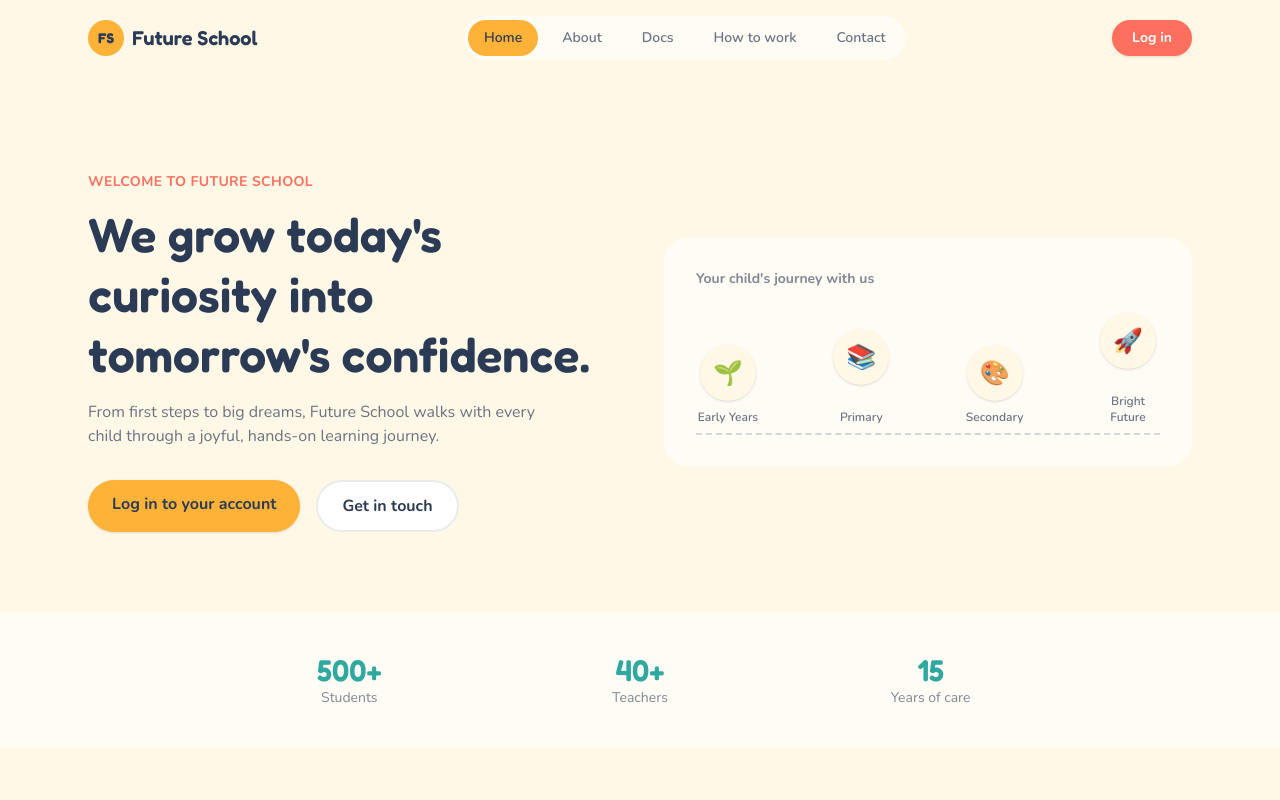
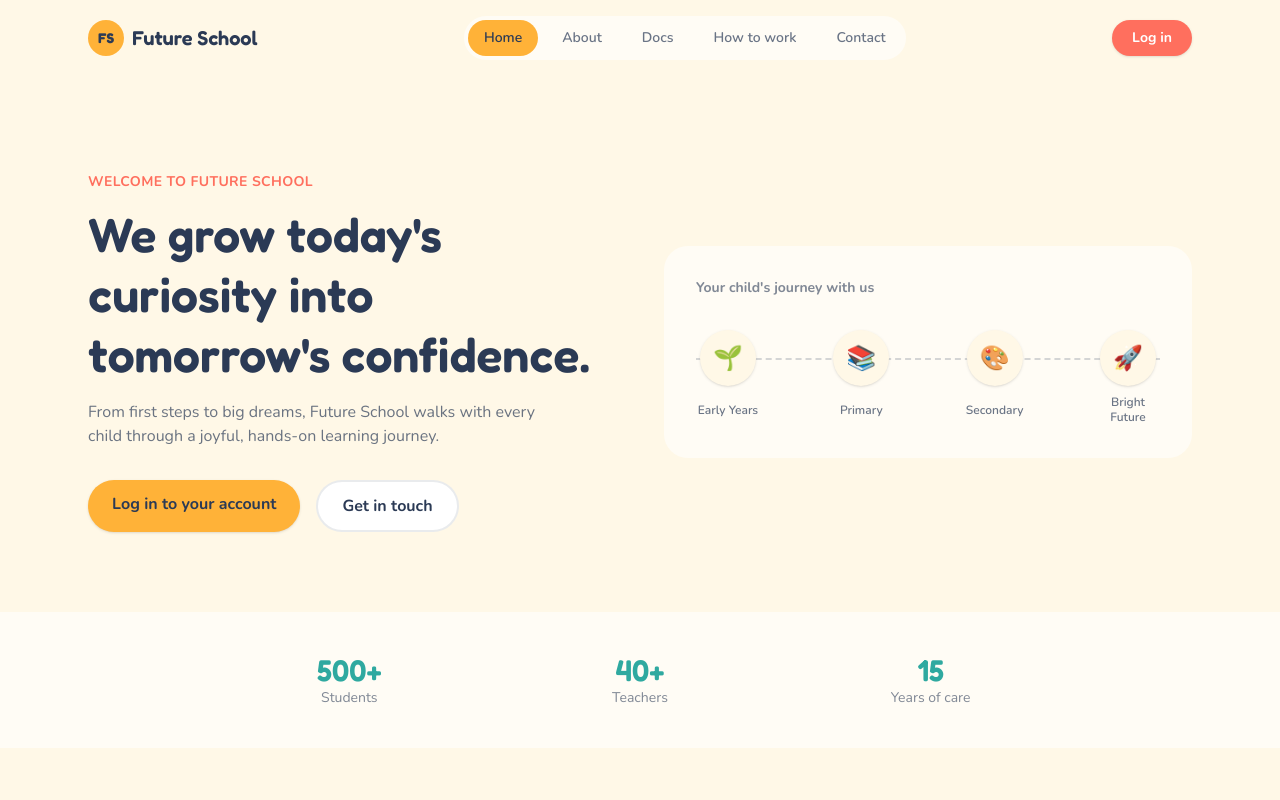
Before and after one commit to 3laaouda-tech/future-school, a React (Vite) app in the folder client/: page / in a window 1280 px wide. Shown: the top 800 px of the page. Built offline with nearby package versions, Linux system fonts and the light colour scheme; no server answers.

Commit message:
Fix student/parent dashboard querying old academic_year column

```diff
--- a/client/src/pages/public/Home.tsx
+++ b/client/src/pages/public/Home.tsx
@@ -66,26 +66,22 @@ export default function Home() {
 
           {/* Signature element: the learning journey path */}
           <div className="rounded-3xl bg-white/60 p-8">
-            <p className="mb-6 font-body text-sm font-bold text-ink/60">
+            <p className="mb-8 font-body text-sm font-bold text-ink/60">
               Your child's journey with us
             </p>
-            <div className="flex items-end justify-between">
-              {journeyStops.map((stop, i) => (
-                <div key={stop.label} className="flex flex-col items-center">
-                  <div
-                    className={`flex h-14 w-14 items-center justify-center rounded-full bg-sun-cream text-2xl shadow-sm ${
-                      i % 2 === 1 ? "mb-4" : ""
-                    }`}
-                  >
+            <div className="relative flex justify-between">
+              <div className="absolute left-0 right-0 top-7 border-t-2 border-dashed border-ink/20" />
+              {journeyStops.map((stop) => (
+                <div key={stop.label} className="relative z-10 flex w-16 flex-col items-center">
+                  <div className="flex h-14 w-14 items-center justify-center rounded-full bg-sun-cream text-2xl shadow-sm">
                     {stop.icon}
                   </div>
-                  <p className="mt-2 w-16 text-center font-body text-xs font-semibold text-ink/70">
+                  <p className="mt-2 flex h-8 items-center justify-center text-center font-body text-xs font-semibold leading-tight text-ink/70">
                     {stop.label}
                   </p>
                 </div>
               ))}
             </div>
-            <div className="mt-2 border-t-2 border-dashed border-ink/20" />
           </div>
         </div>
       </section>
```
Also changed, not shown: 1 other file (tests, documents, lock files or other folders).
